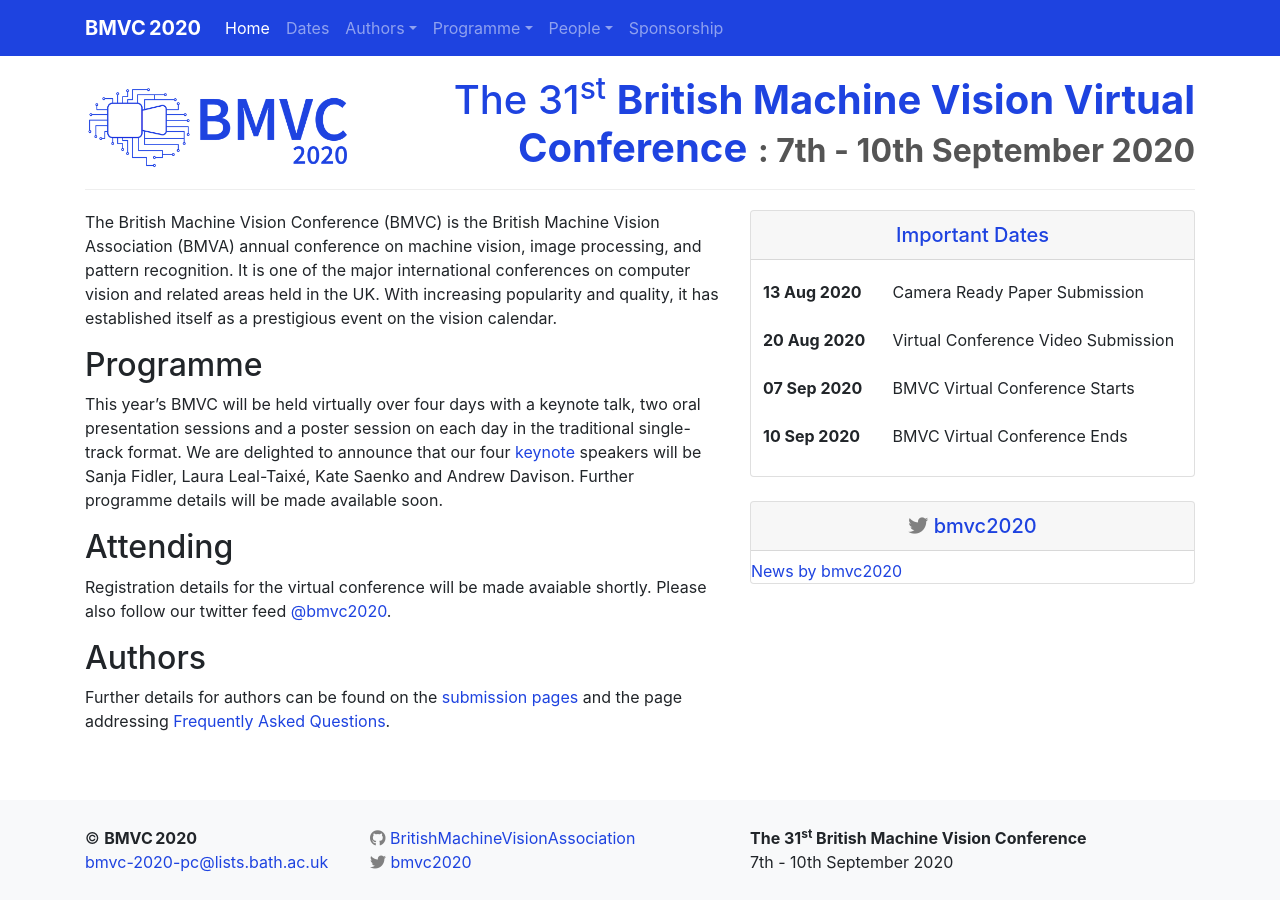
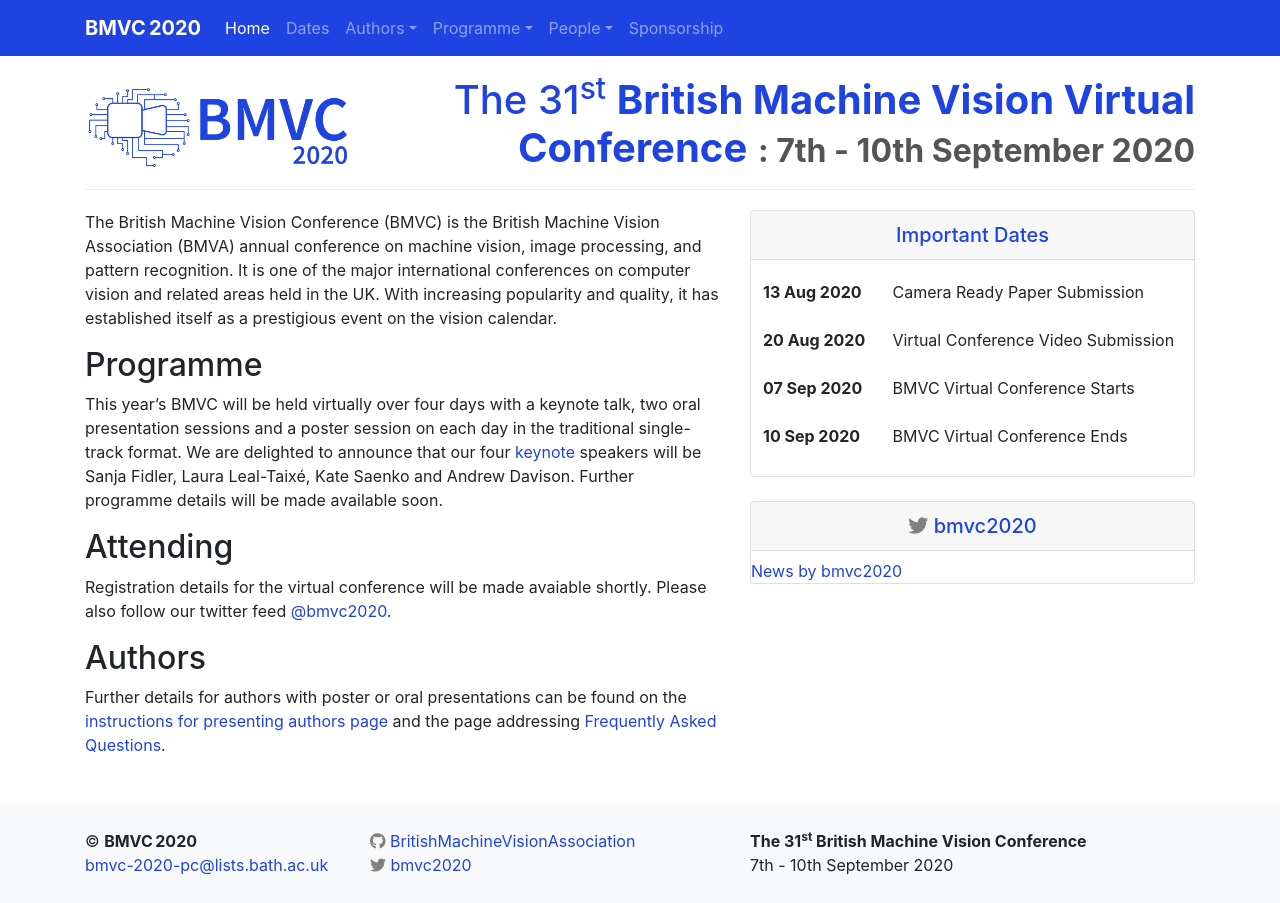
Before and after one commit to BritishMachineVisionAssociation/BMVC2021, a Jekyll site: the page built from index.md, in a window 1280 px wide. Built offline with Jekyll 4.4.1, drawn with Linux system fonts in a browser that asks for light colours; nearby versions of some CDN libraries; comment, search, counter and statistics services are not loaded.

Commit message:
Update for authors on front page.

```diff
--- a/index.md
+++ b/index.md
@@ -20,4 +20,4 @@
 
 ## Authors
 
-Further details for authors can be found on the [submission pages]({{site.baseurl}}{% link authors/submit-your-paper.md %}) and the page addressing [Frequently Asked Questions]({{site.baseurl}}{% link authors/faq.md %}).
+Further details for authors with poster or oral presentations can be found on the [instructions for presenting authors page]({{site.baseurl}}{% link authors/instructions-for-presenting-authors.md %}) and the page addressing [Frequently Asked Questions]({{site.baseurl}}{% link authors/faq.md %}).
```
